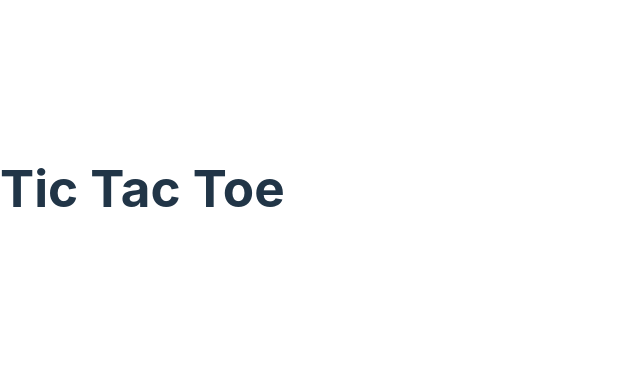
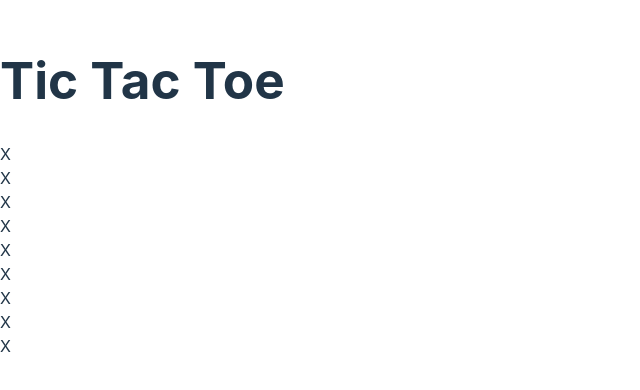
Before and after one commit to theallSparky/react-tic-tac-toe, a React (Vite) app in the folder frontend/: page / in a window 1280 px wide. Shown: the part 212-602 px from the top of the page, without its empty margins (0-640 px from the left). Built offline with nearby package versions, Linux system fonts and the light colour scheme.

Commit message:
Changed tile to hold placeholder 'X', gave page 9 total tiles

```diff
--- a/frontend/src/components/Board.jsx
+++ b/frontend/src/components/Board.jsx
@@ -4,6 +4,14 @@ function Board() {
   return (
     <div>
       <Tile />
+      <Tile />
+      <Tile />
+      <Tile />
+      <Tile />
+      <Tile />
+      <Tile />
+      <Tile />
+      <Tile />
     </div>
   );
 }
--- a/frontend/src/components/Tile.jsx
+++ b/frontend/src/components/Tile.jsx
@@ -1,5 +1,5 @@
 function Tile() {
-  return <div></div>;
+  return <div>X</div>;
 }
 
 export default Tile;
```
